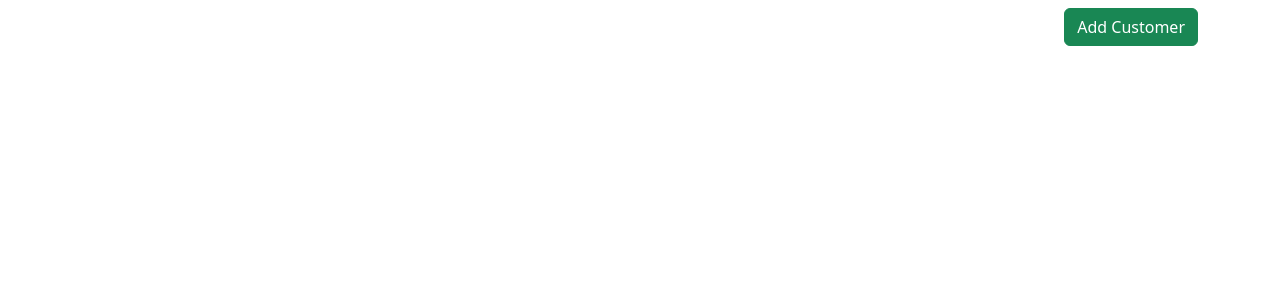
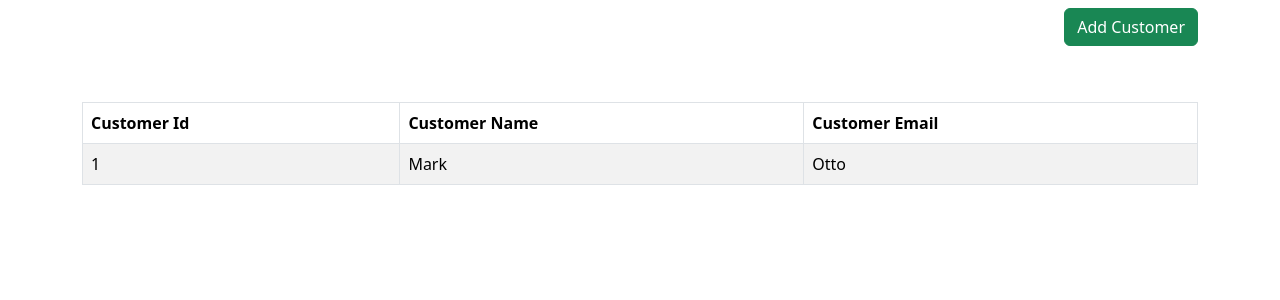
Before and after one commit to ThaaraniSivakumar/CRMcreation, a React (Create React App) app in the folder crm/: page / in a window 1280 px wide. Shown: the top 300 px of the page. Built offline with nearby package versions, Linux system fonts and the light colour scheme.

Commit message:
created table in CustomerDetails.jsx

```diff
--- a/crm/src/components/AddCustomer.jsx
+++ b/crm/src/components/AddCustomer.jsx
@@ -8,8 +8,8 @@ export const AddCustomer = (props) =>{
                 <div
       className="modal show"
       style={{ display: 'block', position: 'initial' }} >
-            <Modal.Dialog>
-        <Modal.Header closeButton>
+            <Modal.Dialog >
+        <Modal.Header closeButton onClick={()=>props.hide()}>
           <Modal.Title>Customer Details</Modal.Title>
         </Modal.Header>
         <Modal.Body>
--- a/crm/src/components/Customer.jsx
+++ b/crm/src/components/Customer.jsx
@@ -1,6 +1,7 @@
 import Button from 'react-bootstrap/Button';
 import { AddCustomer } from './AddCustomer';
 import { useState } from 'react';
+import { CustomerDetails } from './CustomerDetails';
 
 export const Customer =()=>{
 
@@ -16,8 +17,10 @@ export const Customer =()=>{
           <Button  variant="success" onClick={addCustomer}>Add Customer</Button>
 </div>
 <div>
+    <CustomerDetails/>
+</div>
    {showCustomerModal && ( <AddCustomer hide={()=>setShowCustomerModal(false)} />)}
-</div>
+
             </div>
         </div>
     )
--- a/crm/src/components/CustomerDetails.jsx
+++ b/crm/src/components/CustomerDetails.jsx
@@ -1,7 +1,24 @@
+import Table from 'react-bootstrap/Table';
+
 export const CustomerDetails = () =>{
     return(
         <div>
-
+          <Table striped bordered >
+      <thead>
+        <tr>
+          <th>Customer Id</th>
+          <th>Customer Name </th>
+          <th>Customer Email</th>
+        </tr>
+      </thead>
+      <tbody>
+        <tr>
+          <td>1</td>
+          <td>Mark</td>
+          <td>Otto</td>
+        </tr>
+      </tbody>
+    </Table>
         </div>
     )
 }
```
